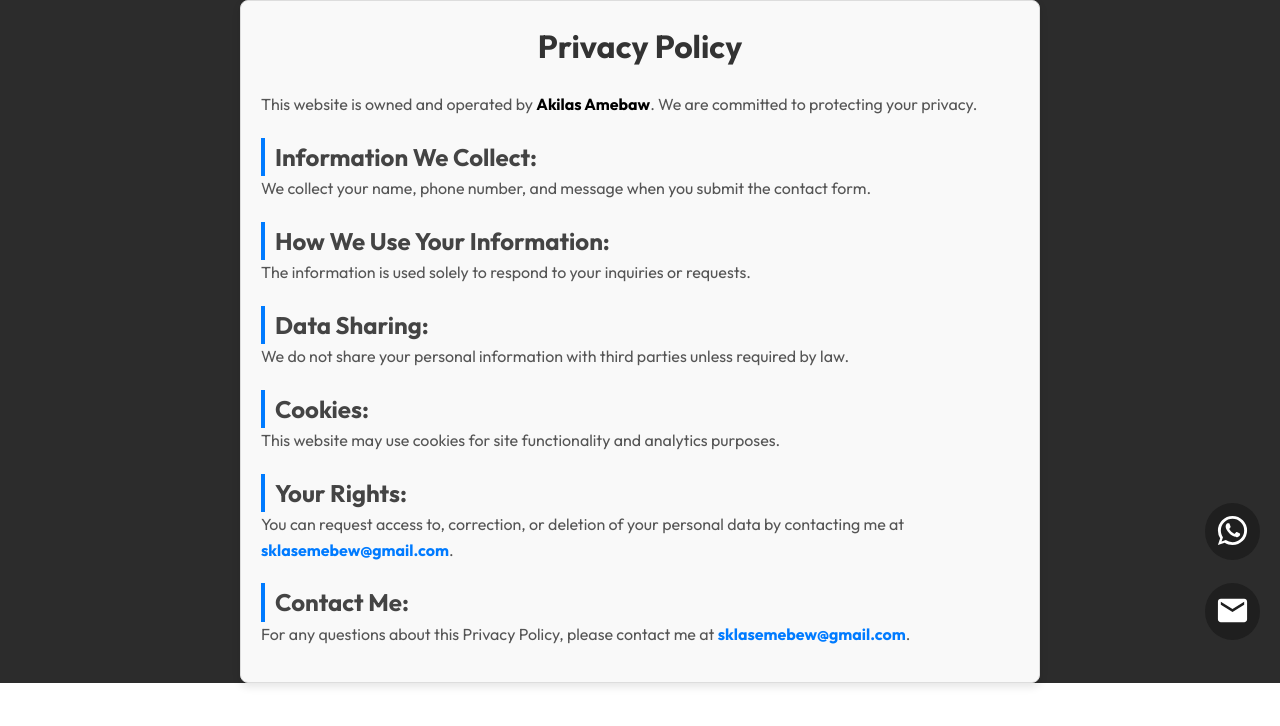
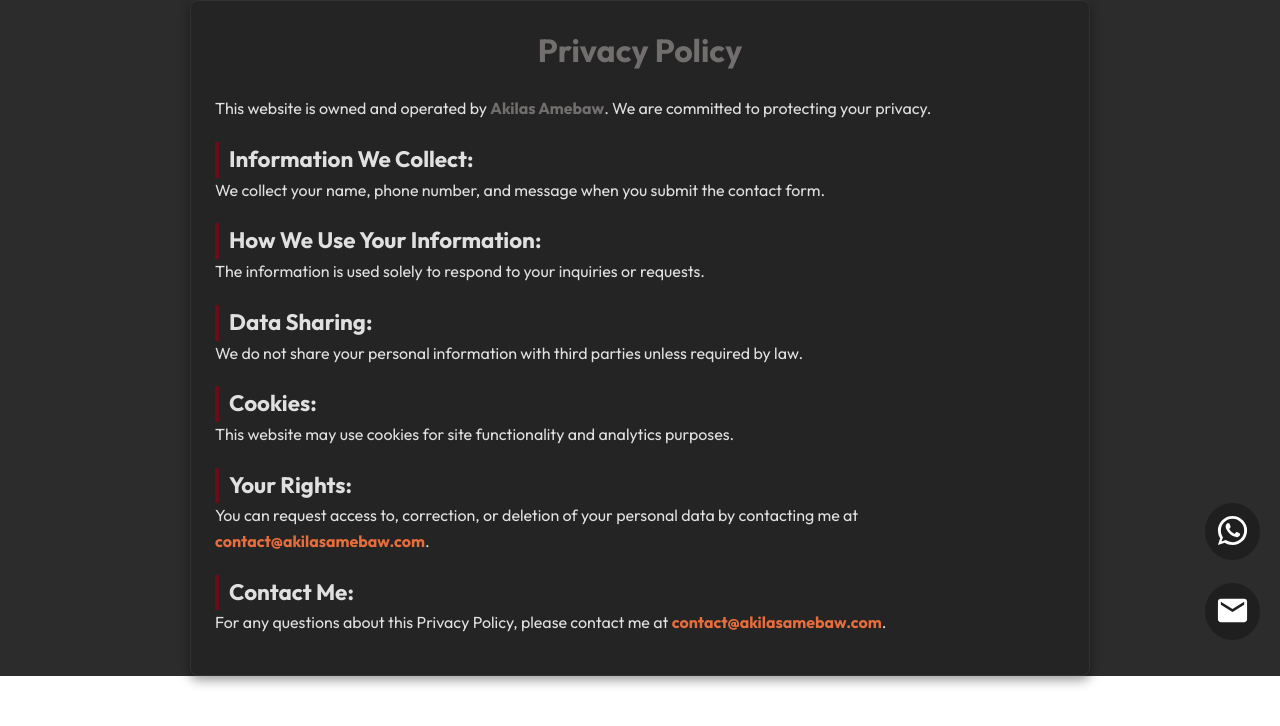
Before and after one commit to Mercycermy/filmakerweb, a React (Vite) app: page /privacypolicy in a window 1280 px wide. Shown: the top 726 px of the page. Built offline with nearby package versions, Linux system fonts and the light colour scheme.

Commit message:
final commit

```diff
--- a/index.html
+++ b/index.html
@@ -4,11 +4,45 @@
     <meta charset="UTF-8" />
     <link rel="icon" type="image" href="/src/assets/logohead.png" />
     <meta name="viewport" content="width=device-width, initial-scale=1.0">
-    <meta name="description" content="Discover Akilas Amebaw, an Ethiopian filmmaker with 7+ years of experience in TV ads, documentaries, and TV series production. Creator of Ethiopia's first comedy-horror series, Tikur Ababa, and producer of the sitcom Adrash. Contact Akilas for professional filmmaking services in Ethiopia.">
-    <meta name="keywords" content="Akilas Amebaw, Ethiopian filmmaker, Ethiopian TV series producer, TV ads and documentaries Ethiopia, Ethiopia's comedy-horror Tikur Ababa, Ethiopian sitcom Adrash, Ethiopian film industry, Ethiopian TV ads production, Ethiopian documentaries production, Focus on Ability Short Film Festival 2022, Canal Plus Ethiopia collaboration, Experimental filmmaking Ethiopia, Tikur Ababa comedy-horror series, Adrash Ethiopian sitcom, Stay on Humanity short film, Ethiopian TV ad production services, Documentary production Ethiopia, Ethiopian filmmakers for hire, Ethiopian talent showcase, CEO of GEDL Studio, Co-founder of Divine Pictures, Akilas Amebaw contact information, Akilas Amebaw filmmaker profile, Ethiopian storytelling, Ethiopian creative director, International collaboration Ethiopian filmmakers, African filmmakers spotlight">
+    <meta name="description" content="Akilas Amebaw, filmmaker & entrepreneur from Addis Ababa. Co-founder of Wondgeri Trading PLC, creator of mini-series Adrash & TV documentaries.">
+    <meta name="keywords" content="Akilas Amebaw, Ethiopian filmmaker, Ethiopian TV series producer, TV ads and documentaries Ethiopia, Ethiopia's comedy-horror Tikur Ababa, Ethiopian sitcom Adrash, Ethiopian film industry, Ethiopian TV ads production, Ethiopian documentaries production, Focus on Ability Short Film Festival 2022, Canal Plus Ethiopia collaboration, Experimental filmmaking Ethiopia, Tikur Ababa comedy-horror series, Adrash Ethiopian sitcom, Stay on Humanity short film, Ethiopian TV ad production services, Documentary production Ethiopia, Ethiopian filmmakers for hire, Ethiopian talent showcase, CEO of GEDL Studio, Co-founder of Divine Pictures, Akilas Amebaw contact information, Akilas Amebaw filmmaker profile, Ethiopian storytelling, Ethiopian creative director, International collaboration Ethiopian filmmakers, African filmmakers spotlight, Mesele G/hiwot, Yegerm Dejenie, Shewit Kebede, Mahlet Fikadu, Yonas Solomon, Haile Gerima, Zeresenay Mehari, Hermon Hailay, Yared Zeleke, Teddy Afro, Aster Aweke, Mulatu Astatke, The Weeknd, Ruth Negga, Ethiopian Cinema, Addis Ababa Filmmakers">
     <meta name="author" content="Akilas Amebaw">
     <meta name="robots" content="index, follow">
-    <title>Akilas Amebaw</title>
+
+    <!-- Primary Meta Tags -->
+    <title>Akilas Amebaw | Ethiopian Filmmaker & Director</title>
+    <meta name="title" content="Akilas Amebaw | Ethiopian Filmmaker & Director">
+    <link rel="canonical" href="https://akilasamebaw.com/" />
+
+    <!-- Open Graph / Facebook -->
+    <meta property="og:type" content="website">
+    <meta property="og:url" content="https://akilasamebaw.com/">
+    <meta property="og:title" content="Akilas Amebaw | Ethiopian Filmmaker & Director">
+    <meta property="og:description" content="Discover Akilas Amebaw, an Ethiopian filmmaker with 7+ years of experience in TV ads, documentaries, and TV series production. Creator of Tikur Ababa and Adrash.">
+    <meta property="og:image" content="https://akilasamebaw.com/logohead.png">
+
+    <!-- Twitter -->
+    <meta property="twitter:card" content="summary_large_image">
+    <meta property="twitter:url" content="https://akilasamebaw.com/">
+    <meta property="twitter:title" content="Akilas Amebaw | Ethiopian Filmmaker & Director">
+    <meta property="twitter:description" content="Discover Akilas Amebaw, an Ethiopian filmmaker with 7+ years of experience in TV ads, documentaries, and TV series production. Creator of Tikur Ababa and Adrash.">
+    <meta property="twitter:image" content="https://akilasamebaw.com/logohead.png">
+
+    <!-- Structured Data -->
+    <script type="application/ld+json">
+    {
+      "@context": "https://schema.org",
+      "@type": "Person",
+      "name": "Akilas Amebaw",
+      "url": "https://akilasamebaw.com",
+      "sameAs": [
+        "https://et.linkedin.com/in/akilas-amebaw-1898441b2",
+        "https://www.facebook.com/akilas.amebaw",
+        "https://t.me/akilasamebaw"
+      ],
+      "description": "Akilas Amebaw, Ethiopian filmmaker and entrepreneur, co-founder of Wondgeri Trading PLC, creator of Adrash mini-series and documentaries."
+    }
+    </script>
   </head>
   <body>
     <div id="root"></div>
--- a/src/components/Contact/Contact.jsx
+++ b/src/components/Contact/Contact.jsx
@@ -1,34 +1,12 @@
-import React, { useRef, useState } from 'react';
+import React from 'react';
 import './Contact.css';
 import { FaEnvelope, FaPhoneAlt, FaMapMarkerAlt } from 'react-icons/fa';
 
 import msg_icon from '../../assets/msg-icon.png';
 import white_arrow from '../../assets/white-arrow.png';
 import { motion } from "framer-motion";
-import emailjs from 'emailjs-com';
 
 const Contact = () => {
-    const [result, setResult] = useState("");
-    const form = useRef();
-
-    const onSubmit = async (event) => {
-        event.preventDefault();
-        setResult("Sending...");
-
-        emailjs.sendForm(
-            'YOUR_SERVICE_ID', // Replace with your EmailJS service ID
-            'YOUR_TEMPLATE_ID', // Replace with your EmailJS template ID
-            form.current,
-            'YOUR_USER_ID' // Replace with your EmailJS user ID
-        ).then((response) => {
-            console.log('SUCCESS!', response.status, response.text);
-            setResult("Form Submitted Successfully");
-            event.target.reset();
-        }).catch((error) => {
-            console.error('FAILED...', error);
-            setResult("An error occurred. Please try again later.");
-        });
-    };
 
     return (
         <motion.div
@@ -41,16 +19,22 @@ const Contact = () => {
 
             {/* Form Section */}
             <div className="form-col">
-                <form ref={form} onSubmit={onSubmit}>
+                <form action="https://formsubmit.co/contact@akilasamebaw.com" method="POST">
+
+                    {/* Disable spam bots */}
+                    <input type="hidden" name="_captcha" value="false" />
+
+                    {/* Redirect after success */}
+                    <input type="hidden" name="_next" value="https://akilasamebaw.com/thank-you.html" />
+                    <input type="hidden" name="_subject" value="New Message From Akila Samebaw Website" />
                     <label htmlFor="name">Your name</label>
-                    <input type="text" name='user_name' placeholder='Enter your name' required />
+                    <input type="text" name='name' placeholder='Enter your name' required />
                     <label htmlFor="email">Email</label>
-                    <input type="email" name='user_email' placeholder='Enter your email' required />
+                    <input type="email" name='email' placeholder='Enter your email' required />
                     <label htmlFor="message">Write your message here</label>
-                    <textarea name="message" rows="6" placeholder='Enter your message'></textarea>
+                    <textarea name="message" rows="6" placeholder='Enter your message' required></textarea>
                     <button type='submit' className='btn dark-btn'>Submit now <img src={white_arrow} alt="" /></button>
                 </form>
-                <span>{result}</span>
             </div>
 
             {/* Contact Information Section */}
@@ -59,7 +43,7 @@ const Contact = () => {
                 <ul>
                     <li>
                         <FaEnvelope />
-                        <a href="mailto:akilasamebaw@gmail.com">akilasamebaw@gmail.com</a>
+                        <a href="mailto:contact@akilasamebaw.com">contact@akilasamebaw.com</a>
                     </li>
                     <li>
                         <FaPhoneAlt />
--- a/src/components/Footer/Footer.jsx
+++ b/src/components/Footer/Footer.jsx
@@ -1,7 +1,7 @@
 import React from 'react';
 import { Link } from 'react-router-dom';
 import './Footer.css';
-import { FaWhatsapp, FaTelegram, FaLinkedinIn, FaFacebook } from 'react-icons/fa';
+import { FaTelegram, FaFacebook } from 'react-icons/fa';
 
 const Footer = () => {
   return (
@@ -16,16 +16,8 @@ const Footer = () => {
         <p>© 2024  Akilas Amebaw. All rights reserved.</p>
       </div>
       <div className="footer-socials">
-
-        <a href="https://wa.me/251941525051" target="_blank" rel="noopener noreferrer" aria-label="WhatsApp">
-          <FaWhatsapp />
-        </a>
         <a href="https://t.me/akilasamebaw" target="_blank" rel="noopener noreferrer" aria-label="Telegram">
           <FaTelegram />
-        </a>
-
-        <a href="https://et.linkedin.com/in/akilas-amebaw-1898441b2" target="_blank" rel="noopener noreferrer" aria-label="LinkedIn">
-          <FaLinkedinIn />
         </a>
         <a href="https://www.facebook.com/akilas.amebaw" target="_blank" rel="noopener noreferrer" aria-label="Facebook">
           <FaFacebook />
--- a/src/components/PrivacyPolicy/PrivacyPolicy.css
+++ b/src/components/PrivacyPolicy/PrivacyPolicy.css
@@ -1,40 +1,45 @@
 .privacy-policy {
     font-family: 'Arial', sans-serif;
-    max-width: 800px;
+    max-width: 900px;
     margin: 0 auto;
-    padding: 20px;
+    padding: 24px;
     line-height: 1.6;
-    background-color: #f9f9f9;
-    border: 1px solid #ddd;
+    background-color: rgba(0,0,0,0.18); /* subtle card on dark background */
+    border: 1px solid rgba(255,255,255,0.06);
     border-radius: 8px;
-    box-shadow: 0 4px 8px rgba(0, 0, 0, 0.1);
+    box-shadow: 0 4px 12px rgba(0, 0, 0, 0.4);
+    color: var(--text-color);
   }
 
   .privacy-policy h1 {
       text-align: center;
       font-size: 2rem;
       margin-bottom: 20px;
-    color: #333;
+      color: var(--button-hover-color);
     }
 
   .privacy-policy h2 {
-    font-size: 1.5rem;
+      font-size: 1.4rem;
       margin-top: 20px;
-    color: #444;
-    border-left: 4px solid #007BFF;
+      color: var(--text-color);
+      border-left: 4px solid var(--accent-color);
       padding-left: 10px;
     }
 
   .privacy-policy p {
       font-size: 1rem;
-    color: #555;
+      color: var(--text-color);
       margin-bottom: 15px;
     }
 
   .privacy-policy a {
-    color: #007BFF;
+      color: var(--accent-color);
       text-decoration: none;
-    font-weight: bold;
+      font-weight: 700;
+    }
+
+  .dark .privacy-policy a {
+    color: #E76D3C; /* Lighter orange for better visibility in dark mode */
   }
 
   .privacy-policy a:hover {
@@ -42,7 +47,7 @@
   }
 
   .privacy-policy strong {
-    color: #000;
+      color: var(--button-hover-color);
     }
 
   @media (max-width: 768px) {
--- a/src/components/PrivacyPolicy/PrivacyPolicy.jsx
+++ b/src/components/PrivacyPolicy/PrivacyPolicy.jsx
@@ -27,12 +27,12 @@ const PrivacyPolicy = () => {
       <h2>Your Rights:</h2>
       <p>
         You can request access to, correction, or deletion of your personal data by contacting me at {" "}
-        <a href="mailto:sklasemebew@gmail.com">sklasemebew@gmail.com</a>.
+        <a href="mailto:contact@akilasamebaw.com">contact@akilasamebaw.com</a>.
       </p>
       <h2>Contact Me:</h2>
       <p>
         For any questions about this Privacy Policy, please contact me at {" "}
-        <a href="mailto:sklasemebew@gmail.com">sklasemebew@gmail.com</a>.
+        <a href="mailto:contact@akilasamebaw.com">contact@akilasamebaw.com</a>.
       </p>
     </div>
   );
--- a/src/components/icon/icon.jsx
+++ b/src/components/icon/icon.jsx
@@ -38,7 +38,7 @@ const ContactIcons = () => {
       {/* Email Icon */}
       <div className="scroll-top" style={emailStyle}>
         <a
-          href="mailto:akilasamebaw@gmail.com"  // Replace with your email address
+          href="mailto:contact@akilasamebaw.com"
           aria-label="Send Email"
         >
           <div className="email-icon-circle">
```
Also changed, not shown: 1 other file (tests, documents, lock files or other folders). Lines whose indentation alone changed are shown as unchanged.
